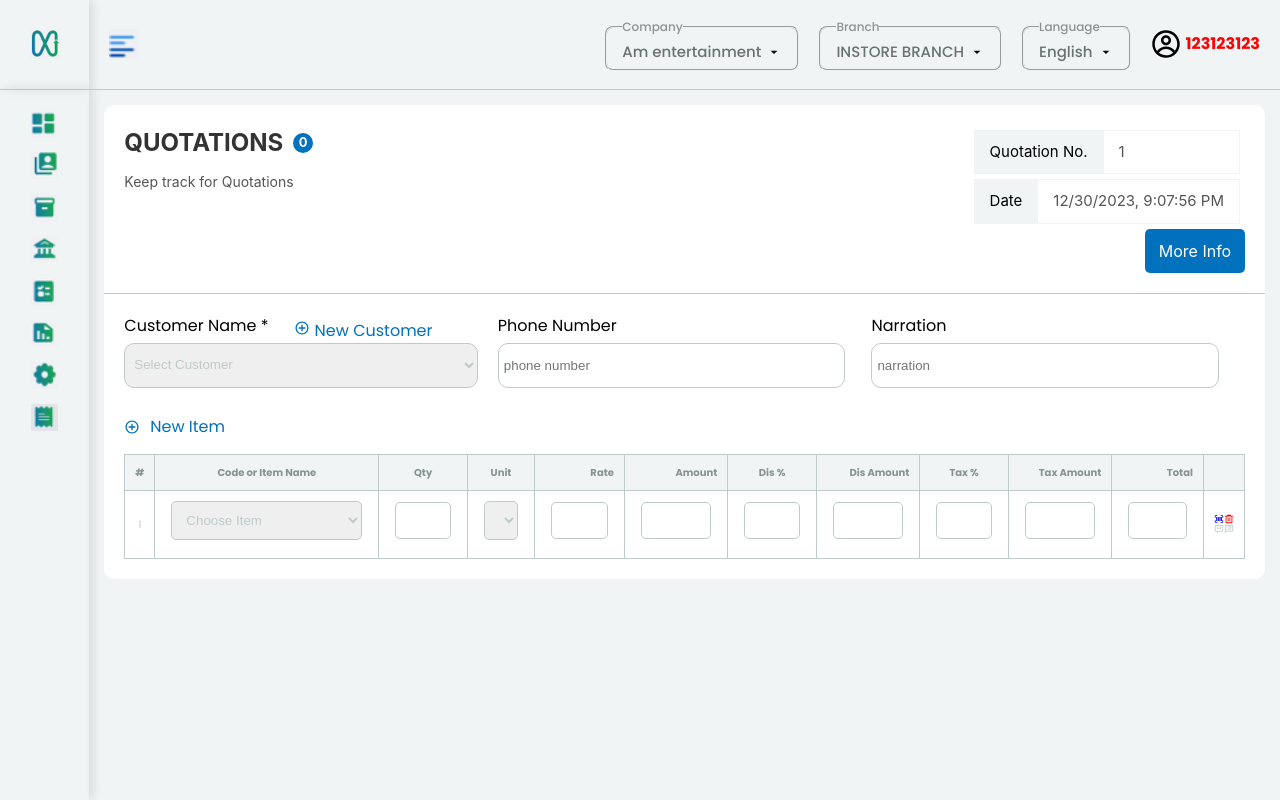
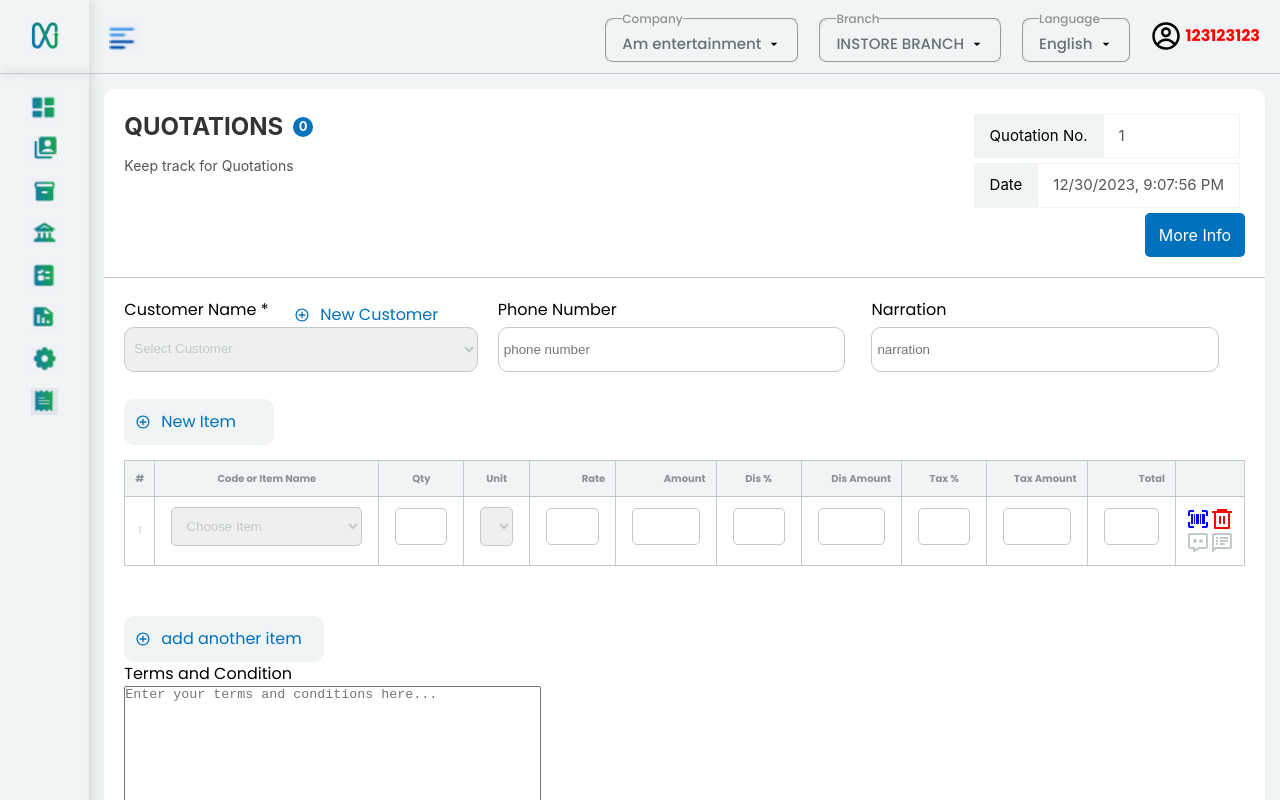
Before and after one commit to muhammedhashir1/techrope, a React (Vite) app: page /create-quotation in a window 1280 px wide. Built offline with nearby package versions, Linux system fonts and the light colour scheme.

Commit message:
create quotation

```diff
--- a/src/components/quotation/create/quotationFields/QuotaionFields.jsx
+++ b/src/components/quotation/create/quotationFields/QuotaionFields.jsx
@@ -16,13 +16,12 @@ const QuotationFields = () => {
               Customer Name <span className={styles.required}>*</span>
             </label>
             <span className={styles.newCustomer}>
-              <IoMdAddCircleOutline /> New Customer
+              <IoMdAddCircleOutline /> <span> New Customer</span>
             </span>
           </div>
           <div className={styles.customerNameOptions}>
             <select>
               <option value="">Select Customer</option>
-              {/* Add your customer options here */}
             </select>
           </div>
         </div>
@@ -101,19 +100,30 @@ const QuotationFields = () => {
               <td>
                 <div className={styles.tableIcons}>
                   <div>
-                    <BiBarcodeReader style={{ color: "blue" }} />
-                    <BiMessageDots />
+                    <BiBarcodeReader style={{ color: "blue" }} className={styles.icons_} />
+                    <BiMessageDots className={styles.icons_} />
                   </div>
                   <div>
-                    <RiDeleteBin6Line style={{ color: "red" }} />
-                    <MdOutlineSpeakerNotes />
+                    <RiDeleteBin6Line style={{ color: "red" }} className={styles.icons_} />
+                    <MdOutlineSpeakerNotes className={styles.icons_} />
                   </div>
                 </div>
               </td>
             </tr>
-            {/* Add more rows as needed */}
           </tbody>
         </table>
+      </div>
+      <div className={styles.addAnotherField}>
+        <IoMdAddCircleOutline />
+        <span>add another item</span>
+      </div>
+
+      <div className={styles.endArea_main}>
+        <div className={styles.termsAndCondition_main}>
+          <div>Terms and Condition</div>
+          <textarea placeholder="Enter your terms and conditions here..." rows={10} cols={50} />
+        </div>
+        <div className={styles.totalArea_main}></div>
       </div>
     </div>
   );
--- a/src/components/quotation/create/quotationFields/QuotationFields.module.css
+++ b/src/components/quotation/create/quotationFields/QuotationFields.module.css
@@ -57,7 +57,12 @@ label {
 }
 
 .newCustomer {
+  display: flex;
+  align-items: center;
   margin-top: 5px;
+}
+.newCustomer > span {
+  padding-left: 10px;
 }
 
 .inlineField > input {
@@ -69,12 +74,21 @@ label {
   padding: 14px 5px 14px 5px;
 }
 .newItem {
+  display: inline-flex;
+  align-items: center;
+  background-color: #f0f4f4;
   color: rgb(0, 113, 188);
-  display: flex;
-  align-items: center;
+  border: 1px solid #f0f4f4;
+  width: 150px;
+  text-align: center;
+  padding: 10px;
+  border-radius: 10px;
 }
 .newItem span {
   padding-left: 10px;
+}
+.itemtable {
+  margin-bottom: 50px;
 }
 .table {
   width: 100%;
@@ -126,3 +140,20 @@ label {
 .inputTdAlignment {
   border: 1px solid #c0caca;
 }
+.icons_ {
+  font-size: 24px;
+}
+.addAnotherField {
+  display: inline-flex;
+  align-items: center;
+  background-color: #f0f4f4;
+  color: rgb(0, 113, 188);
+  border: 1px solid #f0f4f4;
+  width: 200px;
+  text-align: center;
+  padding: 10px;
+  border-radius: 10px;
+}
+.addAnotherField > span {
+  padding-left: 10px;
+}
```
